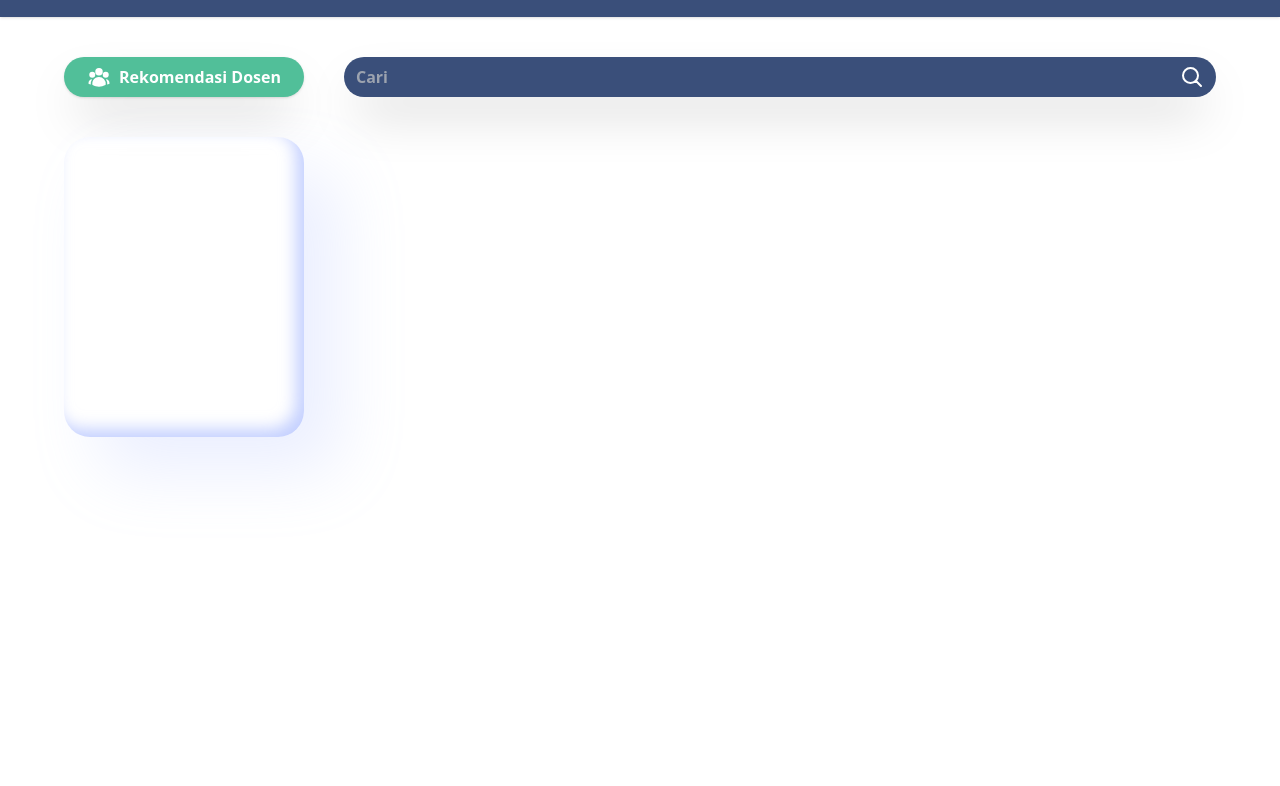
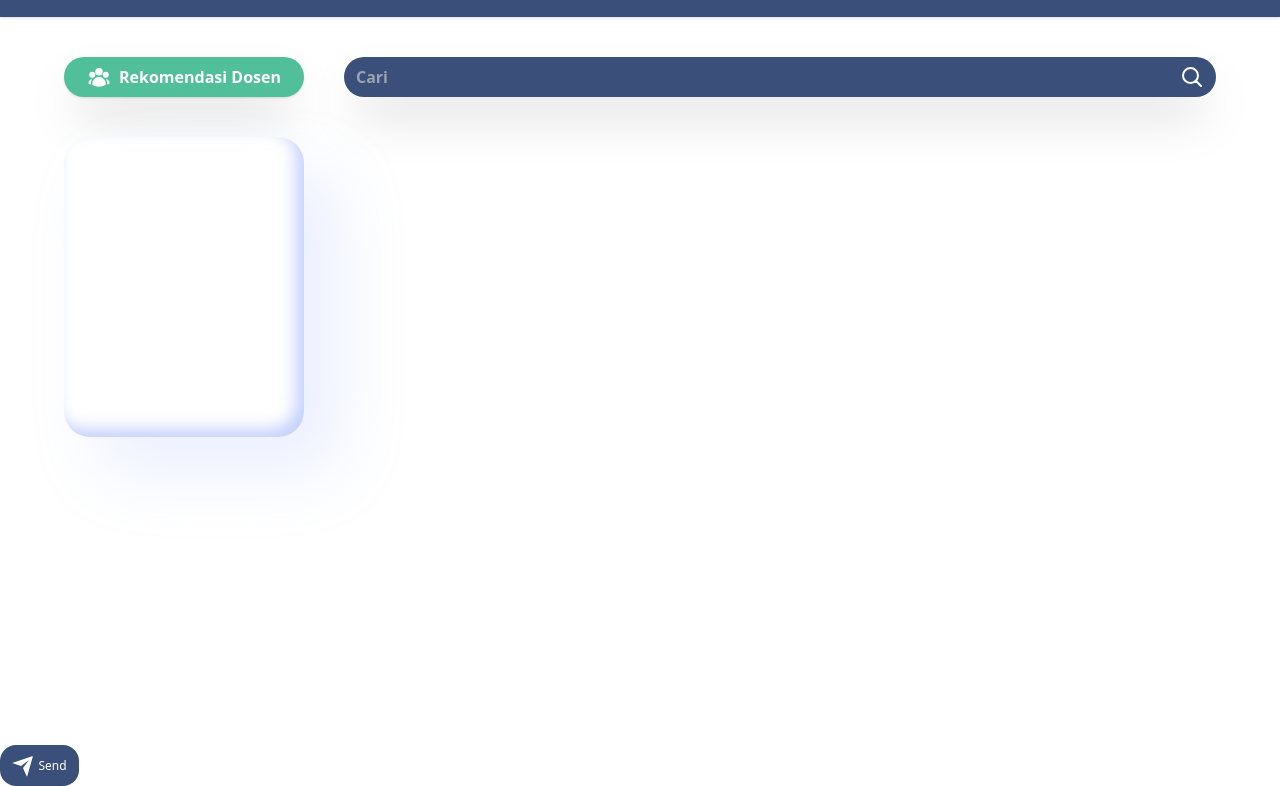
Before and after one commit to fajarikasaputra/StaffNew, a website: page index.html in a window 1280 px wide. Shown: the part 58-844 px from the top of the page. Before the commit the page ends 803 px from the top, so only its background shows below. Drawn offline with Linux system fonts and the light colour scheme.

Commit message:
new commit again

```diff
--- a/index.html
+++ b/index.html
@@ -96,12 +96,29 @@
     </div>
   </div>
 
-  <div class="mt-10 ml-16 w-2/3 grid grid-rows-2 gap-y-2 absolute left-0">
+  <div class="mt-10 flex justify-between">
+
+
+    <div class=" ml-16 w-2/3 grid grid-rows-2 gap-y-2  left-0">
       <div class="card">
-        <div class="wave"> <div/>
+        <div class="wave"> </div>
       </div>
+    </div>
   </div>
 
+  <div class="">
+    <button class="button">
+      <div class="svg-wrapper-1">
+        <div class="svg-wrapper">
+          <svg xmlns="http://www.w3.org/2000/svg" viewBox="0 0 24 24" width="24" height="24">
+            <path fill="none" d="M0 0h24v24H0z"></path>
+            <path fill="currentColor" d="M1.946 9.315c-.522-.174-.527-.455.01-.634l19.087-6.362c.529-.176.832.12.684.638l-5.454 19.086c-.15.529-.455.547-.679.045L12 14l6-8-8 6-8.054-2.685z"></path>
+          </svg>
+        </div>
+      </div>
+      <span>Send</span>
+    </button>
+  </div>
 
   </body>
 </html>
--- a/style/style.css
+++ b/style/style.css
@@ -34,6 +34,59 @@
   border: 1px solid blue;
   /*animation: 0.3s click cubic-bezier(.42,0,.58,1);*/
 }
+
+.button {
+  font-size: 12px;
+  background: #3a4f7a;
+  color: white;
+  padding: 0.7em 1em;
+  padding-left: 0.9em;
+  display: flex;
+  align-items: center;
+  border: none;
+  border-radius: 16px;
+  overflow: hidden;
+  transition: all 0.2s;
+}
+
+.button span {
+  display: block;
+  margin-left: 0.3em;
+  transition: all 0.3s ease-in-out;
+}
+
+.button svg {
+  display: block;
+  transform-origin: center center;
+  transition: transform 0.3s ease-in-out;
+}
+
+.button:hover .svg-wrapper {
+  animation: fly-1 0.6s ease-in-out infinite alternate;
+}
+
+.button:hover svg {
+  transform: translateX(1.2em) rotate(45deg) scale(1.1);
+}
+
+.button:hover span {
+  transform: translateX(5em);
+}
+
+.button:active {
+  transform: scale(0.95);
+}
+
+@keyframes fly-1 {
+  from {
+    transform: translateY(0.1em);
+  }
+
+  to {
+    transform: translateY(-0.1em);
+  }
+}
+
 /*
 @keyframes click{
   from{
```
Also changed, not shown: dist/output.css.
